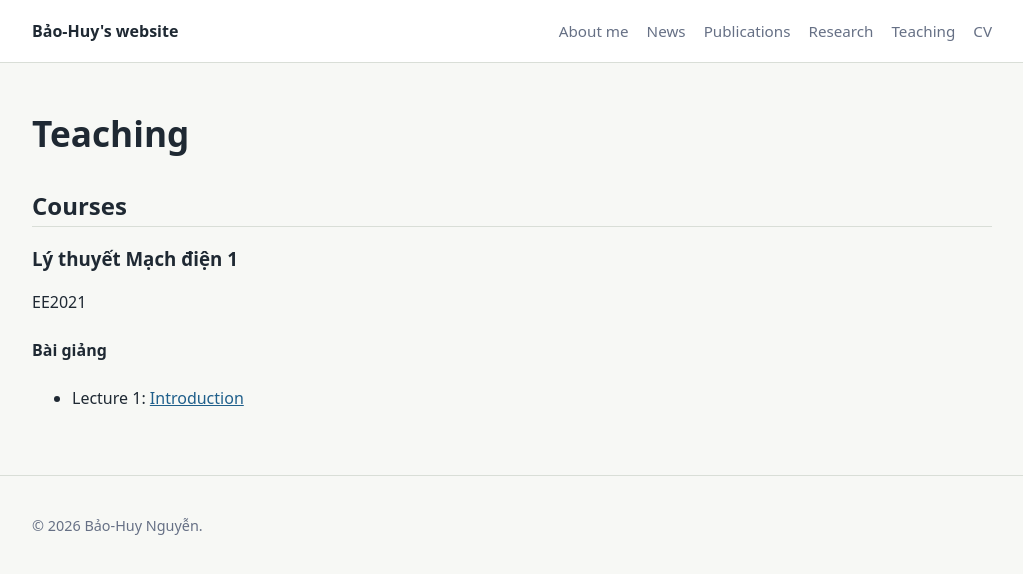
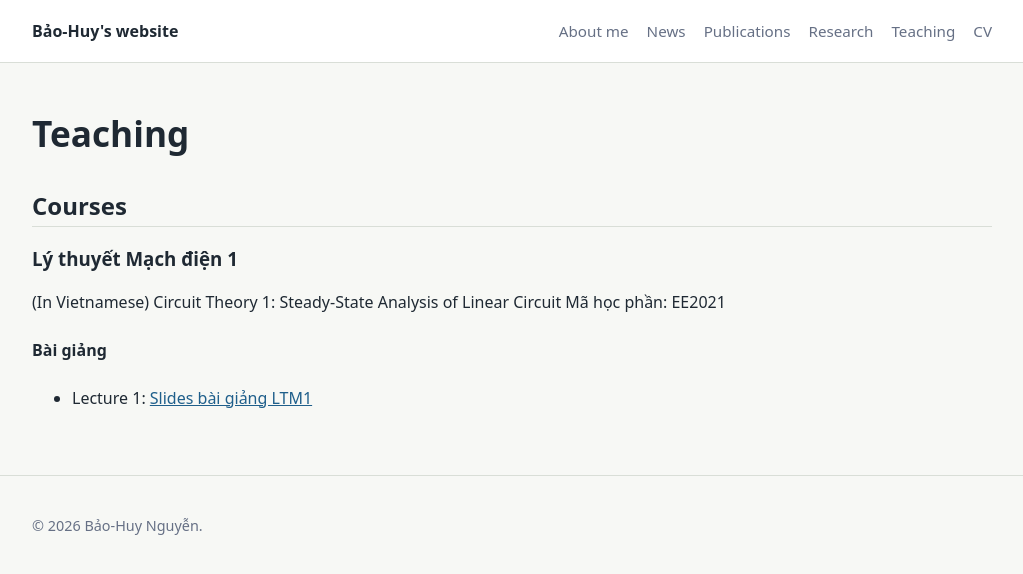
Before and after one commit to baohuynguyen/baohuynguyen.github.io, a Jekyll site: the page built from teaching.md, in a window 1280 px wide. Shown: the top 574 px of the page, without its empty margins (128-1151 px from the left). Built offline with Jekyll 4.4.1, drawn with Linux system fonts in a browser that asks for light colours.

Commit message:
Update teaching.md

```diff
--- a/teaching.md
+++ b/teaching.md
@@ -10,15 +10,16 @@ permalink: /teaching/
 
 ### Lý thuyết Mạch điện 1
 
-EE2021
+(In Vietnamese) Circuit Theory 1: Steady-State Analysis of Linear Circuit
+Mã học phần: EE2021
 
 #### Bài giảng
 
 <ul>
   <li>
     Lecture 1:
-    <a href="{{ '/assets/files/teaching/lecture-01.pdf' | relative_url }}" target="_blank" rel="noopener">
-      Introduction
+    <a href="{{ '/assets/files/teaching/Baigiang_LTM1_BHN.pdf' | relative_url }}" target="_blank" rel="noopener">
+      Slides bài giảng LTM1
     </a>
   </li>
 </ul>
```
